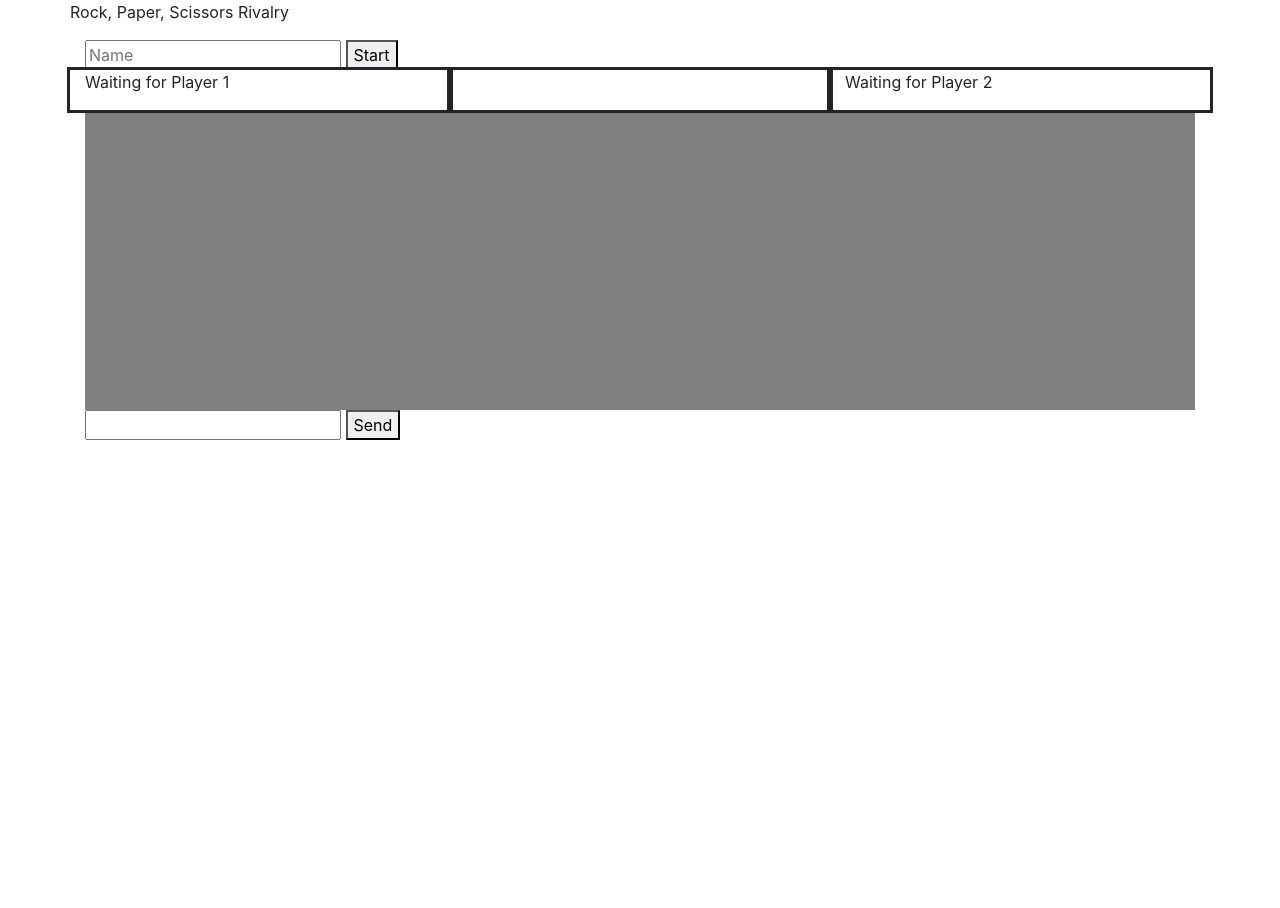
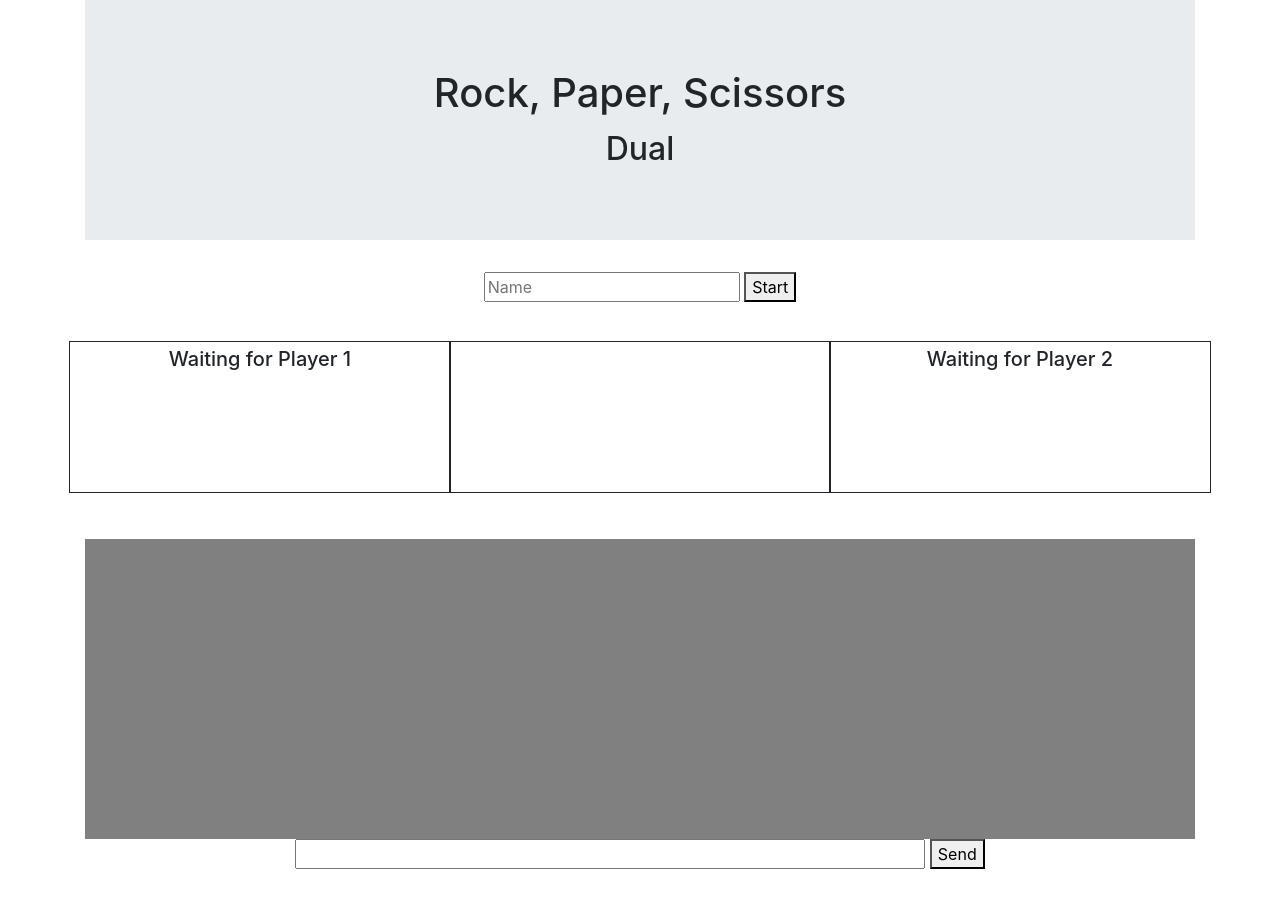
Before and after one commit to rebbbeccao/RPS-Multiplayer, a plain HTML site: page index.html in a window 1280 px wide. Before the commit the page ends 800 px from the top, so only its background shows below. Drawn offline with nearby package versions, Linux system fonts and the light colour scheme; no server answers.

Commit message:
HW submit. Capture player name to array .JS, some HTML/.css almost complete

```diff
--- a/assets/functionality.js
+++ b/assets/functionality.js
@@ -16,12 +16,12 @@ var player = {
   name: "",
   number: ""
 };
+var playerArray = [];
 
 
-
-firebase.database().ref().on("value", function(snapshot){
-  console.log(snapshot.val());
-});
+// firebase.database().ref().on("value", function(snapshot){
+//   console.log("snapshot.val()" + snapshot.val());
+// });
 
 //=======Start game (add name) click function ==========================
 
@@ -34,20 +34,26 @@ firebase.database().ref().on("value", function(snapshot){
       console.log(playerName);
 
   //push player name into the player array;
-    var playerArray = [];
+
       playerArray.push(playerName);
       console.log(playerArray);
 
 
   //===update player object w inputted player name/index ===================
 
-    var index = $(playerName).index();
+    // var index = playerArray.indexof();
 
      player['name'] = playerName;
-     player['number'] = index;
+
+     // player['number'] = index;
     console.log(player);
 
-    // firebase.database().ref().set();
+    firebase.database().ref().set({
+      Players:playerName
+
+
+    });
+
 
 
   });
--- a/assets/style.css
+++ b/assets/style.css
@@ -1,8 +1,40 @@
+.container {
+	margin-left: 100px;
+	margin-right: 100px;
+	align-content: center;
+}
+
 .col-4 {
 	outline-style: solid;
+	outline-width: 1px;
+	margin-bottom: 40px;
+	height: 150px;
 }
 #chat-box {
 	background-color: grey;
 	height: 300px;
 	width: 100%;
 }
+h1, h2, h5 {
+	text-align: center;
+	padding-top: 5px;
+}
+#name-input {
+	text-align: center;
+	margin-bottom: 40px;
+
+}
+p {
+	text-align: center;
+}
+
+#chat-input {
+	width: 630px;
+
+
+}
+#chat-section {
+	justify-content: center;
+	margin-bottom: 100px;
+	margin-top: 7px;
+}
--- a/index.html
+++ b/index.html
@@ -30,15 +30,16 @@
 <!-- remove player from game upon page refresh -->
 <!-- when player leaves, notify opponent in chatbox -->
 <div class="container">
-	<div class="row">
+	<div class="jumbotron jumbotron-fluid" class="row">
 		<div id="header">
-			<p id="title">Rock, Paper, Scissors Rivalry</p>
+			<h1 id="title">Rock, Paper, Scissors</h1>
+			<h2>Dual</h2>
 		</div>
 	</div>
 
 
 	<div id="game">
-		<form>
+		<form id="name-input">
 			<input id="player-name" type="text" name="Name" placeholder="Name">
 			<button id="start-button" type="button">Start</button>
 		</form>
@@ -46,24 +47,25 @@
 	</div>
 	<div class="row">
 		<div class="col-4">
-			<p>Waiting for Player 1</p>
+			<h5>Waiting for Player 1</h5>
 		</div>
 		<div class="col-4">
 
 		</div>
 		<div class="col-4">
-			<p>Waiting for Player 2</p>
+			<h5>Waiting for Player 2</h5>
 		</div>
 	</div>
 
 <div class="container">
 	<div class="row" id="chat-section">
 		<div id="chat-box"></div>
-		<form>
-			<input type="text" name="Chat Box">
-			<button type="button">Send</button>
+		<form id="chat-form">
+			<input id="chat-input" type="text" name="Chat Box">
+			<button id="chat-button" type="button">Send</button>
 		</form>
 	</div>
+</div>
 </div>
 
 
```
